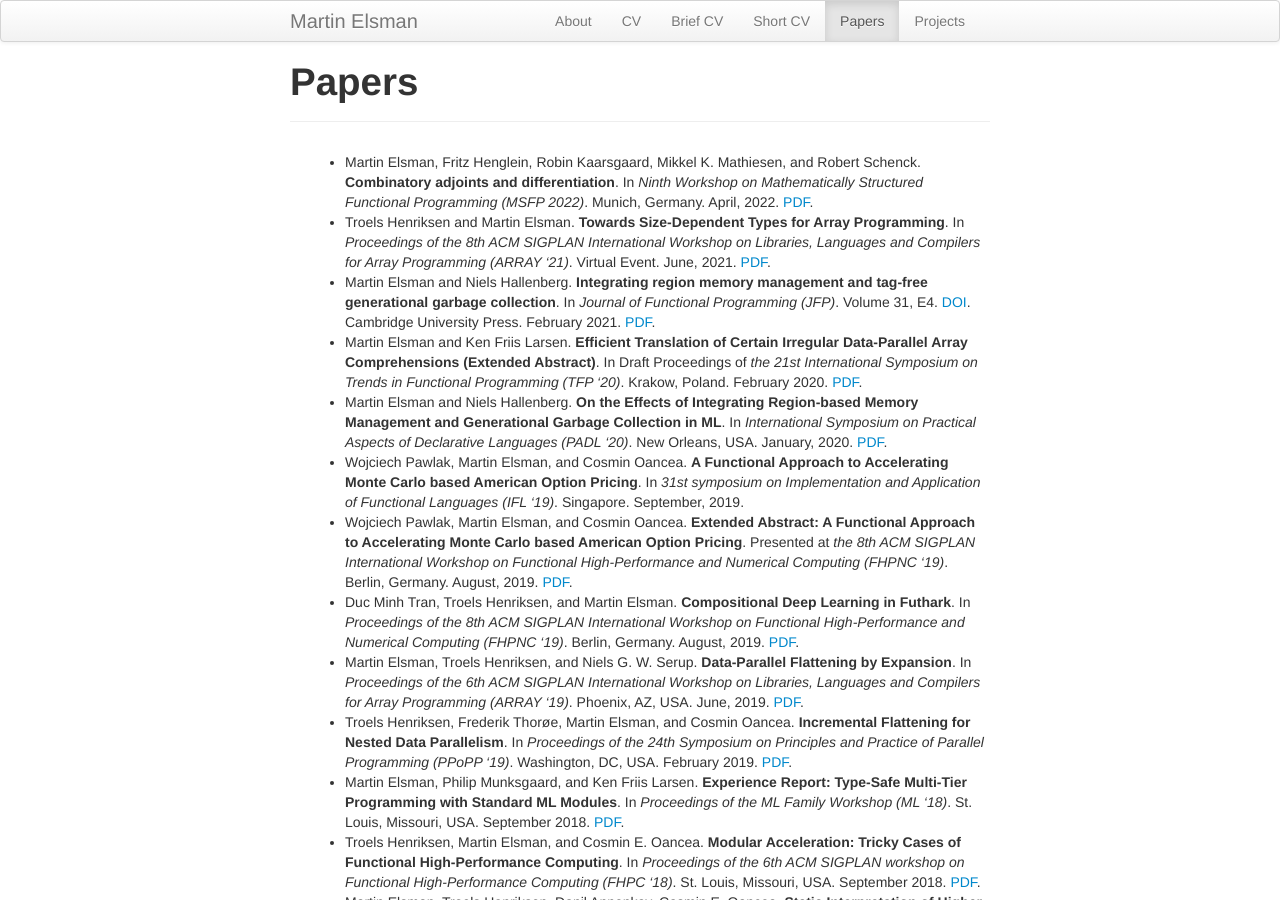
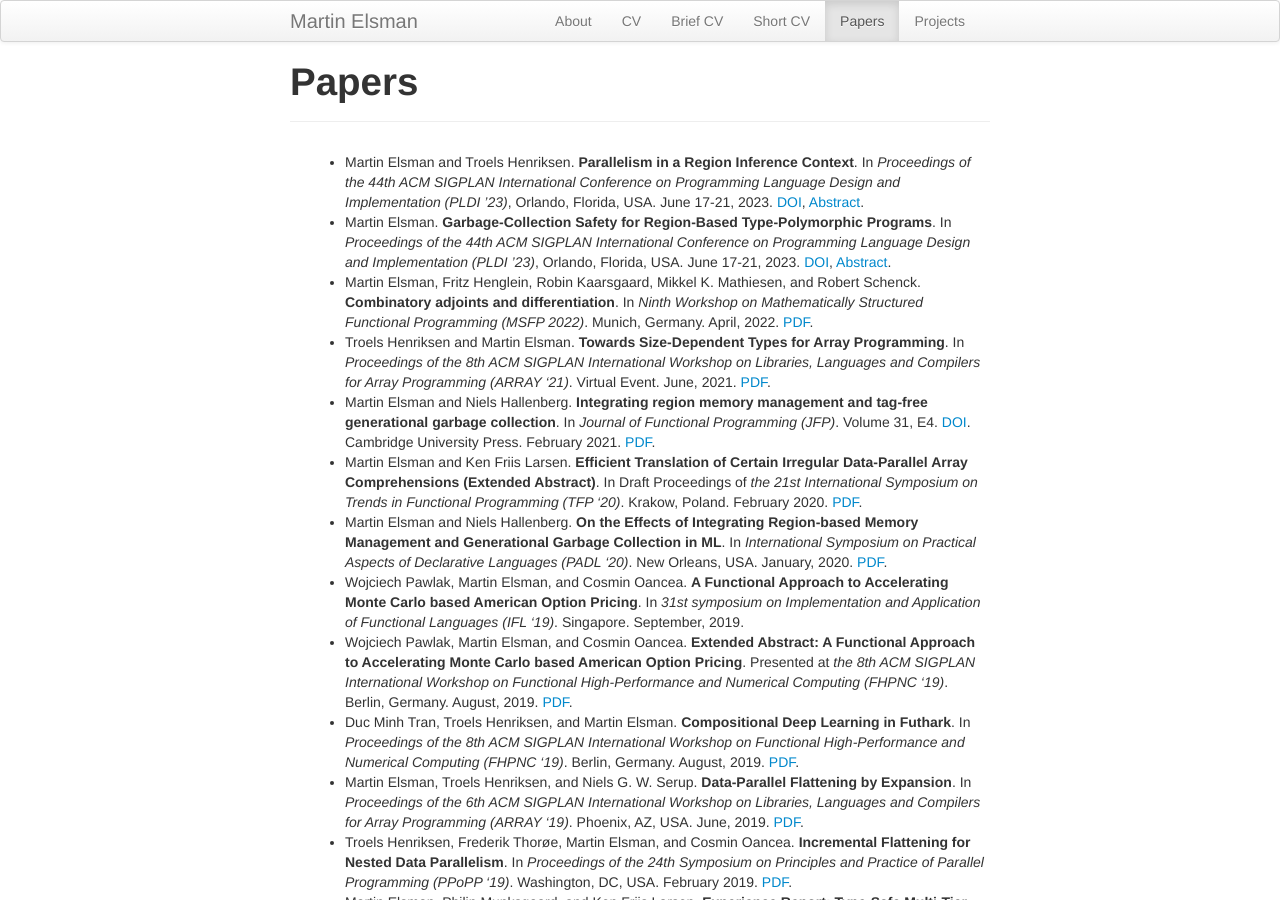
Before and after one commit to melsman/melsman.github.io, a Jekyll site: the page built from papers.md, in a window 1280 px wide and 900 px high. Built offline with Jekyll 4.4.1, drawn with Linux system fonts in a browser that asks for light colours; nearby versions of some CDN libraries.

Commit message:
new papers

```diff
--- a/papers.md
+++ b/papers.md
@@ -5,6 +5,11 @@
 group: navigation
 ---
 {% include JB/setup %}
+
+
+* Martin Elsman and Troels Henriksen. __Parallelism in a Region Inference Context__. In _Proceedings of the 44th ACM SIGPLAN International Conference on Programming Language Design and Implementation (PLDI ’23)_, Orlando, Florida, USA. June 17-21, 2023. [DOI](https://doi.org/10.1145/3591256), [Abstract](https://pldi23.sigplan.org/details/pldi-2023-pldi/37/Parallelism-in-a-Region-Inference-Context).
+
+* Martin Elsman. __Garbage-Collection Safety for Region-Based Type-Polymorphic Programs__. In _Proceedings of the 44th ACM SIGPLAN International Conference on Programming Language Design and Implementation (PLDI ’23)_, Orlando, Florida, USA. June 17-21, 2023. [DOI](https://doi.org/10.1145/3591229), [Abstract](https://pldi23.sigplan.org/details/pldi-2023-pldi/37/Parallelism-in-a-Region-Inference-Context).
 
 * Martin Elsman, Fritz Henglein, Robin Kaarsgaard, Mikkel K. Mathiesen, and Robert Schenck. __Combinatory adjoints and differentiation__. In _Ninth Workshop on Mathematically Structured Functional Programming (MSFP 2022)_. Munich, Germany. April, 2022. [PDF](/pdf/msfp22.pdf).
 
```
